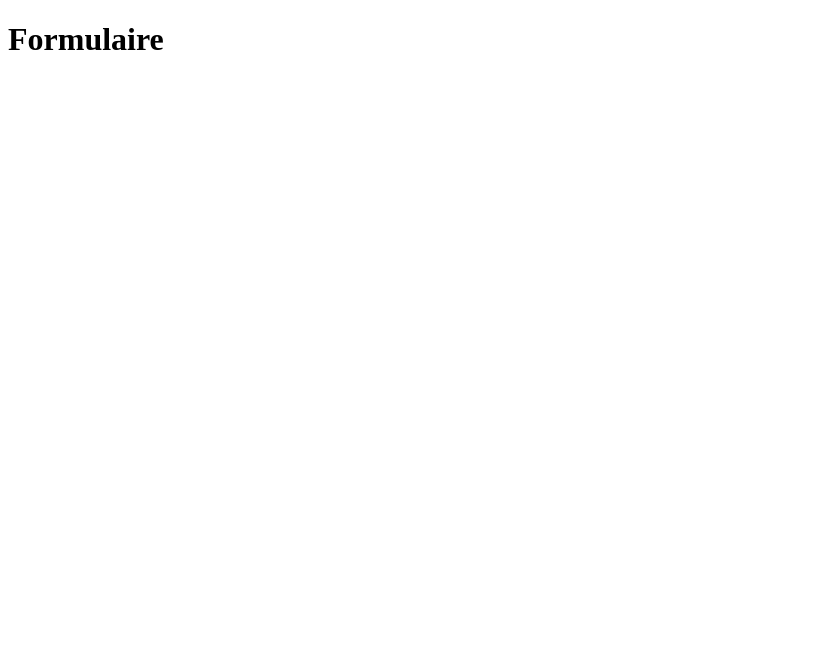
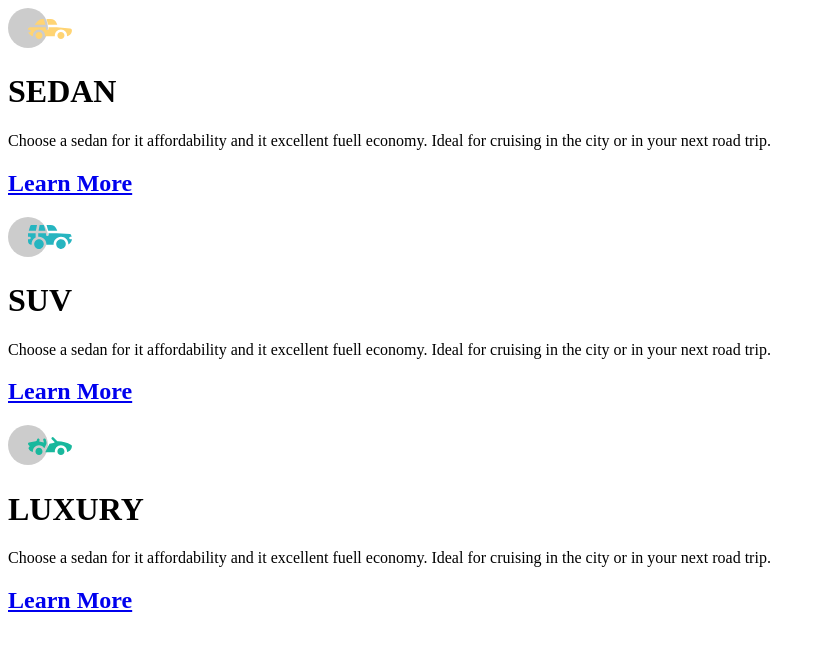
Before and after one commit to camilevahviraki/Exercice-ben, a plain HTML site: page index.html in a window 1280 px wide. Shown: the whole page, without its empty margins (0-825 px from the left). Drawn offline with Linux system fonts and the light colour scheme.

Commit message:
added some text in html file

```diff
--- a/index.html
+++ b/index.html
@@ -8,7 +8,43 @@
     <title>Exercice ben</title>
 </head>
 <body>
-    <h1>Formulaire</h1>
+    <div class=square1>
+        <img src="images/icon-sedans.svg" alt="">
+        <h1>SEDAN</h1>
+        <p>
+            Choose a sedan for it affordability and it excellent fuell economy.
+            Ideal for cruising in the city or in your next road trip.
+        </p>
+        <a href="https://www.carwale.com/new/best-sedans/">
+            <h2>Learn More</h2>
+        </a>
+
+    </div>
+    <div class=square1>
+        <img src="images/icon-suvs.svg" alt="">
+        <h1>SUV</h1>
+        <p>
+            Choose a sedan for it affordability and it excellent fuell economy.
+            Ideal for cruising in the city or in your next road trip.
+        </p>
+        <a href="https://www.carwale.com/new/best-suvs/">
+            <h2>Learn More</h2>
+        </a>
+
+    </div>
+    <div class=square1>
+        <img src="images/icon-luxury.svg" alt="">
+        <h1>LUXURY</h1>
+        <p>
+            Choose a sedan for it affordability and it excellent fuell economy.
+            Ideal for cruising in the city or in your next road trip.
+        </p>
+        <a href="https://www.autocar.co.uk/car-news/best-cars/top-10-best-luxury-cars">
+            <h2>Learn More</h2>
+        </a>
+
+    </div>
+
 
 </body>
 </html>
```
